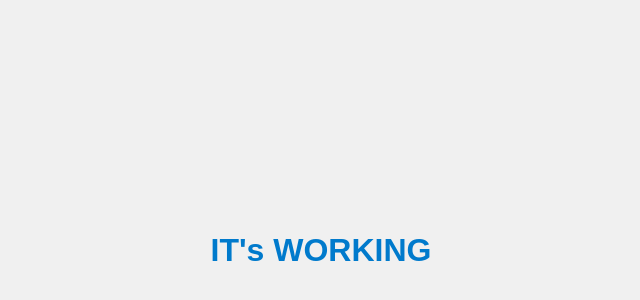
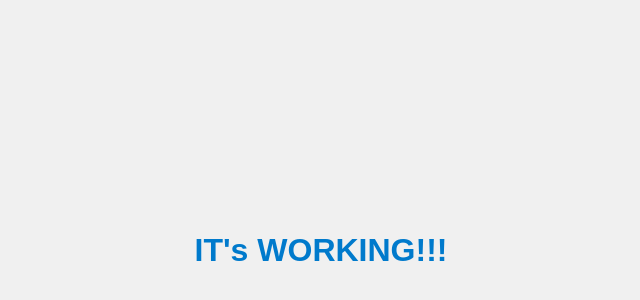
Before and after one commit to prathamesh-git9/terraform-ansible-deployment_multi_instances, a plain HTML site: page index.html in a window 1280 px wide. Shown: the part 150-450 px from the top of the page, without its empty margins (319-959 px from the left). Drawn offline with Linux system fonts and the light colour scheme.

Commit message:
Update index.html

```diff
--- a/index.html
+++ b/index.html
@@ -20,6 +20,6 @@
     </style>
 </head>
 <body>
-    <h1>IT's WORKING<h1>
+    <h1>IT's WORKING!!!<h1>
 </body>
 </html>
```
